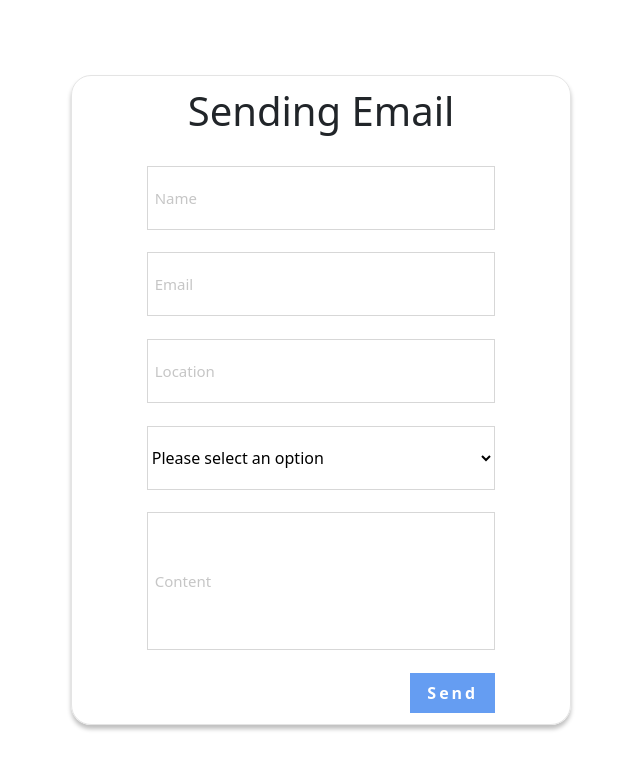
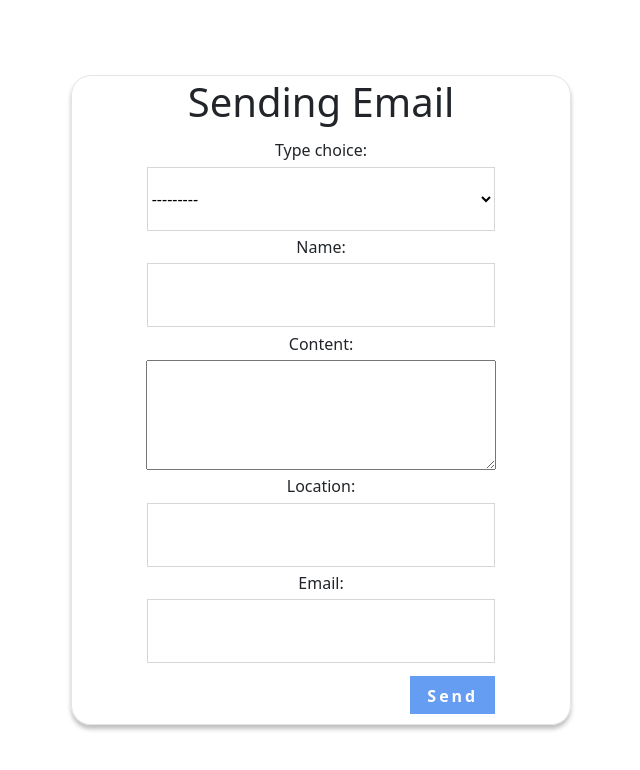
Before and after one commit to NicolasRozas98/Assesment, a Django app: page / in a window 1280 px wide. Shown: the top 770 px of the page, without its empty margins (319-959 px from the left). Run offline with Django 3.2, Linux system fonts and the light colour scheme.

Commit message:
Add the form

```diff
--- /dev/null
+++ b/assesment/forms.py
@@ -0,0 +1,52 @@
+from django.forms import ModelForm
+from .models import DataCollected
+from .models import DataCollected
+from django.core.mail import send_mail
+from django.template.loader import render_to_string
+from django.utils.html import strip_tags
+
+
+class DataForm(ModelForm): #This class inherits from the Data Collected model all data
+    class Meta:
+        model = DataCollected
+        fields = '__all__'
+
+    def send_email(self):
+        """
+        Sends Email and created and object in the database
+        """
+        name = self.cleaned_data.get("name")
+        location = self.cleaned_data.get("location")
+        tipo = self.cleaned_data.get("type_choice")
+        email= self.cleaned_data.get("email")
+        content = self.cleaned_data.get("content")
+
+        html_message = render_to_string(
+            'assesment/base_email.html',
+            {
+                'location': location,
+                'name':name,
+                'content':content,
+                'type_choice':tipo,
+                'email':email,
+            }
+        )
+        plain_message = strip_tags(html_message)
+
+        send_mail(
+            tipo, #This is the subject
+            plain_message, #This is the message
+            'nicolasrozas22@gmail.com', # This is the recipient who sends the email
+            [email],
+            fail_silently = False,
+            html_message = html_message,
+        )
+        #This "data_collected" is for save the data in the database
+        data_collected = DataCollected(
+            name = name,
+            location = location,
+            type_choice = tipo,
+            email = email,
+            content = content,
+        )
+        data_collected.save()
--- a/assesment/static/css/style.css
+++ b/assesment/static/css/style.css
@@ -37,7 +37,12 @@
     float: right;
     width: 85px;
   }
-
+  textarea{
+    margin-top: 0px;
+    margin-bottom: 0px;
+    height: 110px;
+    width: 350px;
+  }
   input::placeholder {
     color: #c6c6c6;
     font-size: 15px;
@@ -47,6 +52,10 @@
     display:flex;
     justify-content: flex-end;
     width: 70%;
+    height: 38px;
+    margin-top: 8px;
+    margin-bottom: 8px;
+
   }
 
   .content-imput {
--- a/assesment/templates/assesment/creation-form.html
+++ b/assesment/templates/assesment/creation-form.html
@@ -14,16 +14,9 @@
         <form method="POST" class=formu>
             {% csrf_token %}
             <h1>Sending Email </h1>
-            <input type="text"Required placeholder="Name" name="name">
-            <input type="email"Required placeholder="Email" name="email">
-            <input type="location"Required placeholder="Location" name="location">
-            <select name="type_choice" Required>
-                <option value="" selected disabled hidden>Please select an option</option>
-                <option value="General Enquiry">General Enquiry</option>
-                <option value="Request A Call Back">Request A Call Back</option>
-                <option value="Customer Service Enquiry">Customer Service Enquiry</option>
-            </select>
-            <input type="text"Required placeholder="Content"name ="content" class="content-imput">
+
+            {{ form }}
+
             <div class = "button-container">
                 <button> Send</button>
             </div>
--- a/assesment/urls.py
+++ b/assesment/urls.py
@@ -3,6 +3,7 @@ from django.urls import path
 from . import views
 
 
+
 urlpatterns = [
-    path('',views.create_colleted_data, name='send'),
+    path('',views.DataFormView.as_view(), name='send'),
 ]
--- a/assesment/views.py
+++ b/assesment/views.py
@@ -1,33 +1,23 @@
 from django.shortcuts import render
-from .models import DataCollected
-from django.core.mail import send_mail
-from django.template.loader import render_to_string
-from django.utils.html import strip_tags
+from .forms import DataForm
+from django.views.generic.edit import FormView
 from django.contrib import messages
 
-#Creates Form and sends Email
-def create_colleted_data(request):
-    if request.POST:
-        name = request.POST.get("name")
-        location = request.POST.get("location")
-        tipo = request.POST.get("type_choice")
-        email= request.POST.get("email")
-        content= request.POST.get("content")
-        html_message = render_to_string('assesment/base_email.html',{'location': location,
-                                                                     'name':name,
-                                                                     'content':content,
-                                                                     'type_choice':tipo,
-                                                                     'email':email,})
-        plain_message = strip_tags(html_message)
-        # Send the Email  success :D
-        messages.success(request, 'Email sent successfully')
-        send_mail(
-            tipo,
-            plain_message,
-            'nicolasrozas22@gmail.com',
-            [email],
-            fail_silently = False,
-            html_message = html_message,
-        )
 
-    return render(request, 'assesment/creation-form.html',{})
+class DataFormView(FormView):
+    template_name = 'assesment/creation-form.html'
+    form_class = DataForm
+
+    def form_valid(self, form):
+        form.send_email()
+        messages.success(self.request, 'Email sent successfully')
+        return super().form_valid(form)
+
+    def get_success_url(self):
+        return self.request.path
+
+
+def index(request):
+    form = DataForm
+    context = {'form':form}
+    return render(request, 'assesment/creation-form.html',context)
--- a/mysite/settings.py
+++ b/mysite/settings.py
@@ -125,10 +125,10 @@ STATICFILES_DIRS =(os.path.join(BASE_DIR,'static'),)
 
 #Email Sending
 
-EMAIL_BACKEND = "django.core.mail.backends.smtp.EmailBackend"
+EMAIL_BACKEND = "django.core.mail.backends.console.EmailBackend"  # To eliminate that it is shown in the console, change the "Console" For an smtp
 EMAIL_HOST= 'smtp.gmail.com'
 EMAIL_PORT = 587
 EMAIL_HOST_USER = 'nicolasrozas22@gmail.com'
-EMAIL_HOST_PASSWORD = 'TestAccount123' # I know this is not well at all, there is another way to do this (settings.ini or enviornment Variables)
+EMAIL_HOST_PASSWORD = 'Tamara41161316' # I know this is not well at all, there is another way to do this (settings.ini or enviornment Variables)
 EMAIL_USE_TLS = True
 EMAIL_USE_SSL = False
```
